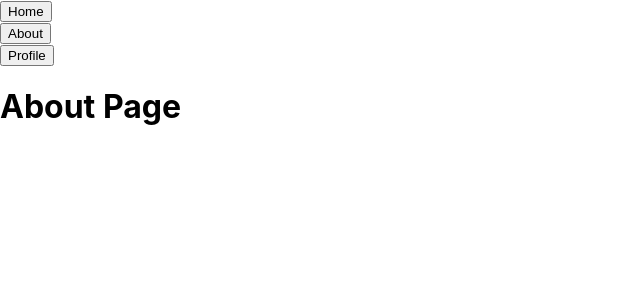
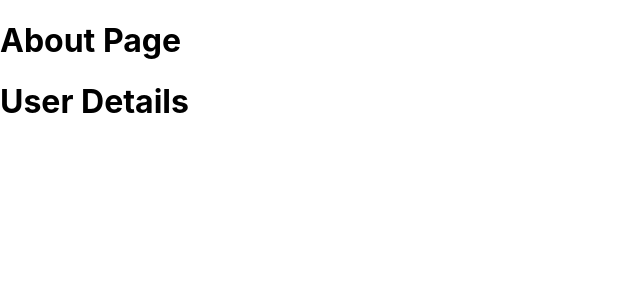
Before and after one commit to Hazzim-Escarcega/react_typescript_excercises, a React (Create React App) app in the folder my-app/: page /about in a window 1280 px wide. Shown: the top 300 px of the page, without its empty margins (0-640 px from the left). Built offline with nearby package versions, Linux system fonts and the light colour scheme.

Commit message:
Router HOC

```diff
--- a/my-app/src/App.tsx
+++ b/my-app/src/App.tsx
@@ -1,32 +1,18 @@
-import React from "react";
-import logo from "./logo.svg";
-import "./App.css";
-import HomePage from "./components/HomePage";
-import { Router, Route, Switch, Redirect } from "react-router";
-import AboutPage from "./components/AboutPage";
-import { BrowserRouter, Link } from "react-router-dom";
-import ProfilePage from "./components/ProfilePage";
-import { SpecialLink } from "./components/SpecialLink";
+import React from 'react';
+import logo from './logo.svg';
+import './App.css';
+import HomePage from './components/HomePage';
+import { Router, Route, Switch, Redirect } from 'react-router';
+import AboutPage from './components/AboutPage';
+import { BrowserRouter, Link } from 'react-router-dom';
+
 
 function App() {
   return (
     <BrowserRouter>
-      <Link component={SpecialLink} to="/home">
-        Home
-      </Link>
-      <br />
-      <Link component={SpecialLink} to="/about">
-        About
-      </Link>
-      <br />
-      <Link component={SpecialLink} to="/profile">
-        Profile
-      </Link>
       <Switch>
         <Route component={AboutPage} path="/about" />
-        <Route component={HomePage} path="/home" />
-        <Route component={ProfilePage} path="/profile" />
-        <Redirect to="/home" />
+        <Route component={HomePage} path="/" />
       </Switch>
     </BrowserRouter>
   );
--- a/my-app/src/components/AboutPage/index.tsx
+++ b/my-app/src/components/AboutPage/index.tsx
@@ -1,13 +1,14 @@
-import React from "react";
-import { AboutPageProps } from "./interface";
+import React from 'react';
+import UserDetails from '../UserDetails';
 
-class AboutPage extends React.Component<AboutPageProps> {
+class AboutPage extends React.Component {
     render() {
         return (
             <div>
                 <h1> About Page </h1>
+                <UserDetails />
             </div>
-    );
+        )
     }
 }
 
--- /dev/null
+++ b/my-app/src/components/UserDetails/index.tsx
@@ -0,0 +1,14 @@
+import React from 'react';
+import { RouteComponentProps, withRouter } from 'react-router';
+
+class UserDetails extends React.Component<RouteComponentProps> {
+    render() {
+        return (
+            <div>
+                <h1> User Details </h1>
+            </div>
+        )
+    }
+}
+
+export default withRouter(UserDetails);
```
Lines whose indentation alone changed are shown as unchanged.
